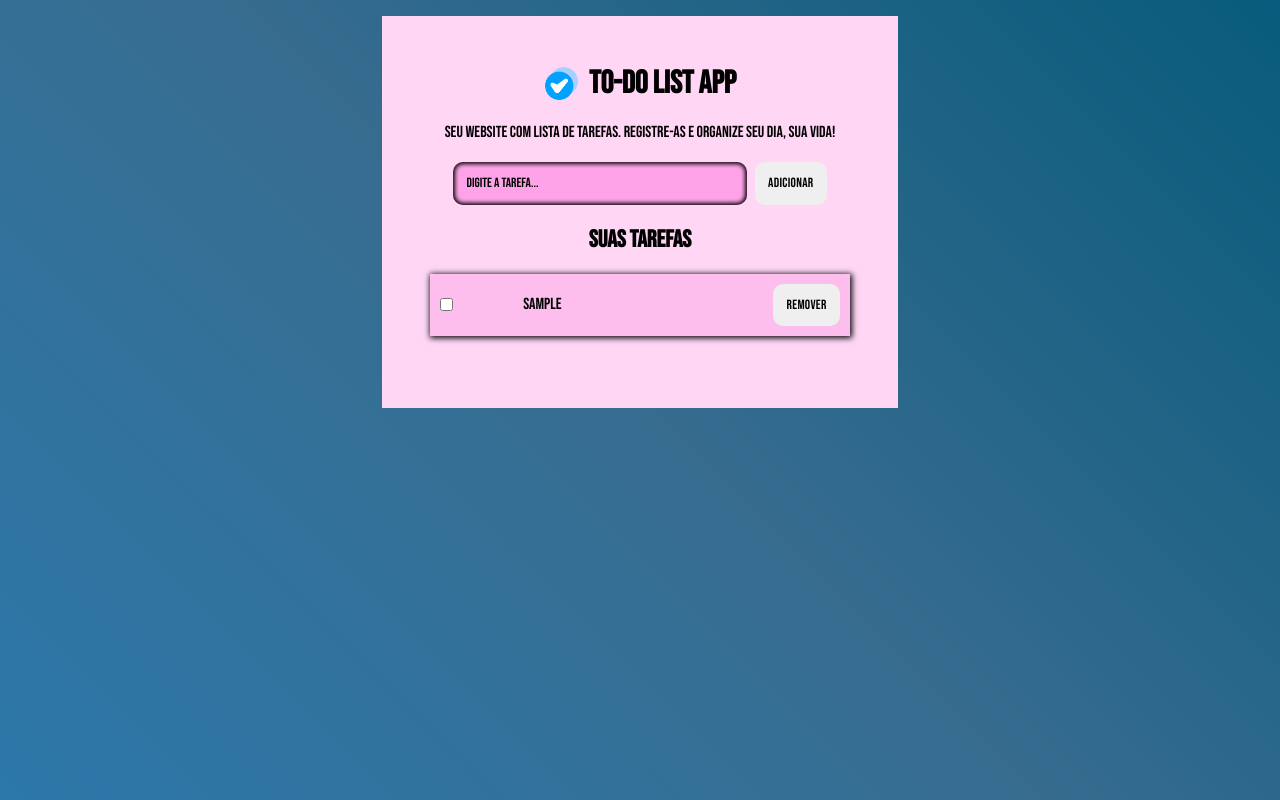
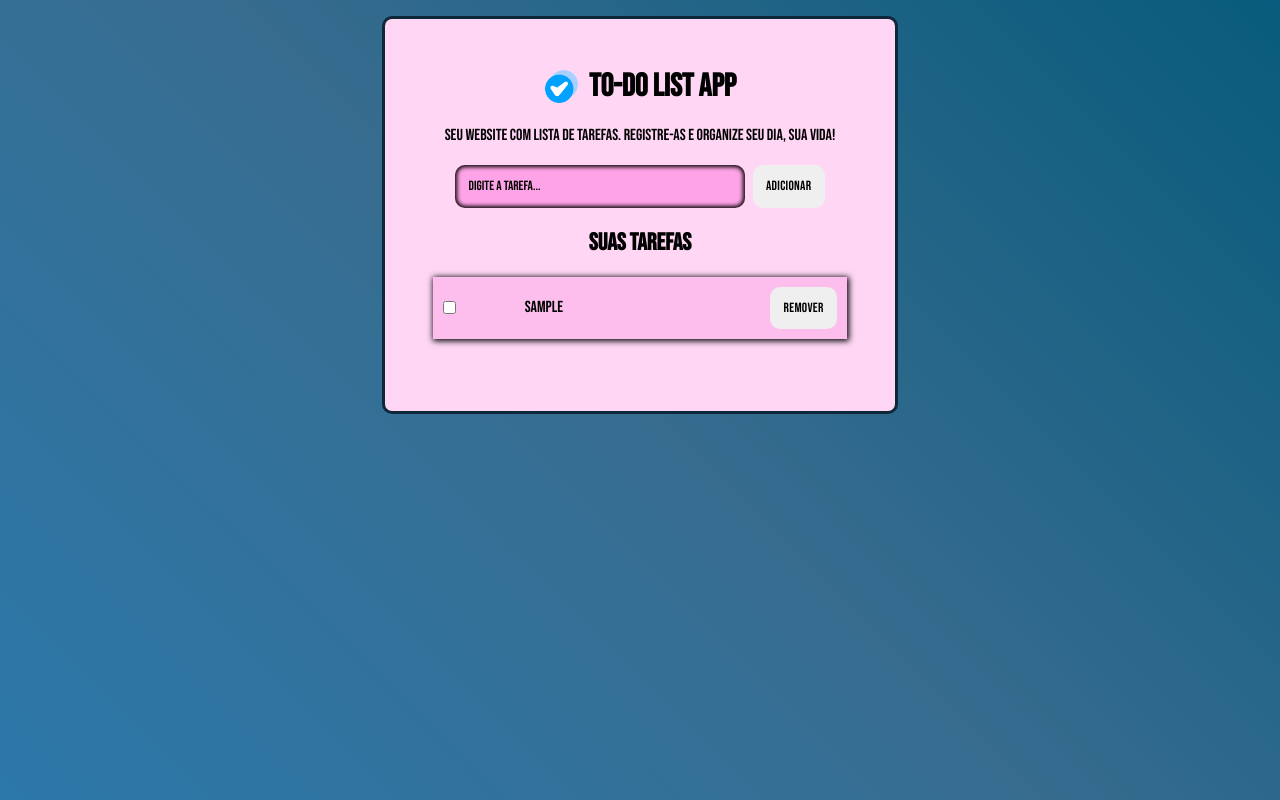
Before and after one commit to VitorSantos920/newToDoList, a plain HTML site: page index.html in a window 1280 px wide. Both pictures are taken after typing "Sample" into the empty fields and a click on the input "Adicionar". Drawn offline with Linux system fonts and the light colour scheme.

Commit message:
CSS: add -> Melhorias visuais | JS: fix -> Melhorias de Usabilidade

```diff
--- a/assets/css/style.css
+++ b/assets/css/style.css
@@ -39,6 +39,8 @@ List Container Styles
   width: 516px;
   padding: 3em;
   display: flex;
+  border-radius: 10px;
+  border: 3px solid rgb(14, 40, 58);
   max-width: 546px;
   text-align: center;
   flex-direction: column;
--- a/assets/js/script.js
+++ b/assets/js/script.js
@@ -6,13 +6,13 @@ const list = document.querySelector(".list-task");
 
 btnSubmit.addEventListener("click", () => {
   const task = document.querySelector(".task-input");
-
-  task.value === "" || task.value === " "
-    ? alert("O nome da tarefa não pode ser vazio.")
-    : addTask(task);
+  let taskDesc = task.value.trim();
+  taskDesc
+    ? addTask(task, taskDesc)
+    : alert("O nome da tarefa não pode ser vazio.");
 });
 
-function addTask(task) {
+function addTask(task, taskDesc) {
   let items = template.content.cloneNode(true);
   let li = items.querySelector("li");
 
@@ -20,9 +20,8 @@ function addTask(task) {
   let p = items.querySelector(".desc-item");
   let btn = items.querySelector("button");
 
-  p.innerText = task.value;
-  tasks.push(task.value);
-  console.log(tasks);
+  p.innerText = taskDesc;
+  tasks.push(taskDesc);
 
   localStorage.setItem("tasks", JSON.stringify(tasks));
 
```
